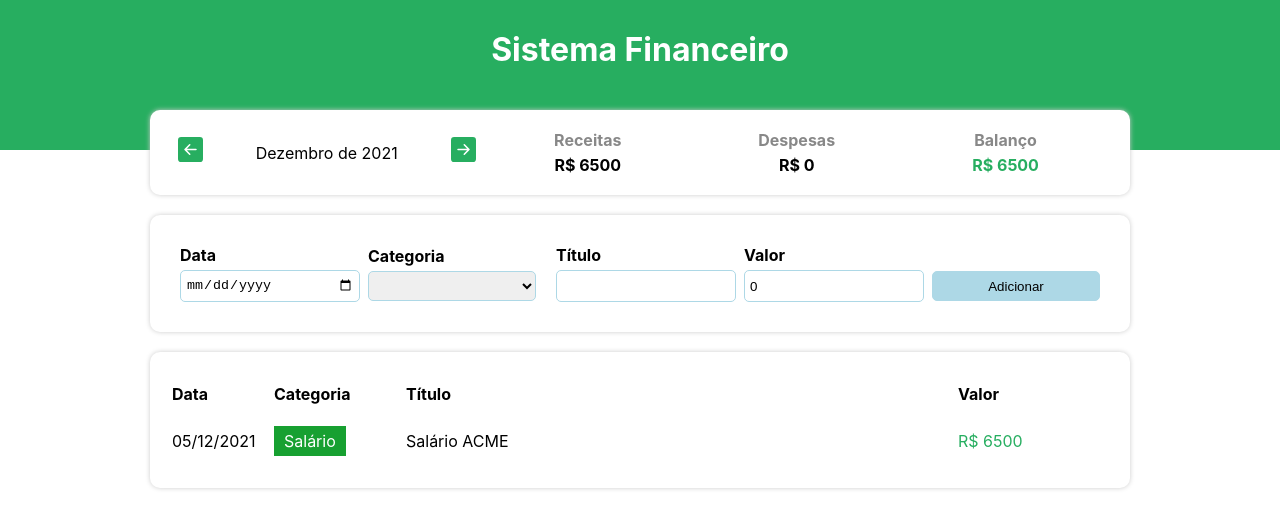
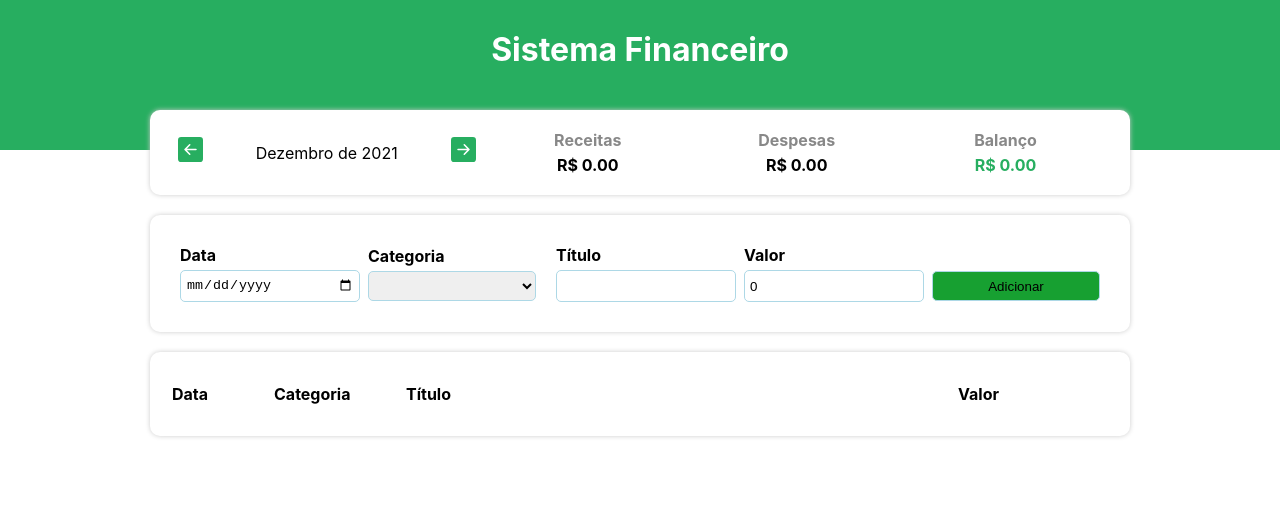
Before and after one commit to CristianoDaSilvaFerreira/expense-tracker, a React (Create React App) app: page / in a window 1280 px wide. Shown: the top 528 px of the page. Built offline with nearby package versions, Linux system fonts and the light colour scheme.

Commit message:
:up: Finalizando o projeto

```diff
--- a/src/App.tsx
+++ b/src/App.tsx
@@ -2,7 +2,7 @@ import { useState, useEffect } from 'react';
 import * as AppStyles from './App.styles';
 
 import { Item } from './types/Item';
-import { Category } from './types/Category';
+// import { Category } from './types/Category';
 
 import { items } from './data/items'
 import { categories } from './data/categories';
--- a/src/components/InputArea/styles.ts
+++ b/src/components/InputArea/styles.ts
@@ -37,12 +37,12 @@ export const Button = styled.button`
     padding: 0 0.313rem;
     border: 1px solid lightblue;
     border-radius: 0.313rem;
-    background-color: lightblue;
+    background-color: #17A031;
     color: black;
     cursor: pointer;
 
     &:hover {
-        background-color: blue;
+        background-color: #4CAF50;
         color: white;
     }
 `;
--- a/src/components/ResumeItem/index.tsx
+++ b/src/components/ResumeItem/index.tsx
@@ -11,7 +11,7 @@ export const ResumeItem = ({ title, value, color }: Props) => {
         <ResumeStyles.Container>
             <ResumeStyles.Title>{title}</ResumeStyles.Title>
             <ResumeStyles.Info
-            color={color}>R$ {value}</ResumeStyles.Info>
+            color={color}>R$ {(value).toFixed(2)}</ResumeStyles.Info>
         </ResumeStyles.Container>
     );
 }
--- a/src/components/TableItem/index.tsx
+++ b/src/components/TableItem/index.tsx
@@ -26,7 +26,7 @@ export const TableItem = ({ item }: Props) => {
 
             <TableItemStyle.TableColumn>
                 <TableItemStyle.Value color={categories[item.category].expense ? 'red' : '#27ae60'}>
-                    R$ {item.value}
+                    R$ {(item.value).toFixed(2)}
                 </TableItemStyle.Value>
             </TableItemStyle.TableColumn>
         </TableItemStyle.TableLine>
--- a/src/data/categories.ts
+++ b/src/data/categories.ts
@@ -4,4 +4,10 @@ export const categories: Category = {
     food: { title: 'Alimentação', color: '#fdb032', expense: true },
     rent: { title: 'Aluguel', color: '#785131', expense: true },
     salary: { title: 'Salário', color: '#17A031', expense: false },
+    payment: { title: 'Pagamento', color: '#1C7947', expense: false },
+    installment: { title: 'Internet', color: '#FFC900', expense: true },
+    phone_bill: { title: 'Conta Telefônica', color: '#FFA400', expense: false },
+    water_bill: { title: 'Conta de Água', color: '#F0A500', expense: false },
+    energy_bill: { title: 'Conta de Energia', color: '#FEC260', expense: false },
+    other: { title: 'Outros', color: '#FF7272', expense: false },
 }
--- a/src/data/items.ts
+++ b/src/data/items.ts
@@ -2,31 +2,31 @@
 import { Item } from '../types/Item';
 
 export const items: Item[] = [
-    {
-        date: new Date(2021, 12, 4),
-        category: 'food',
-        title: 'McDonoalds',
-        value: 32.65
-    },
+    // {
+    //     date: new Date(2021, 12, 4),
+    //     category: 'food',
+    //     title: 'McDonoalds',
+    //     value: 32.65
+    // },
 
-    {
-        date: new Date(2021, 12, 4),
-        category: 'food',
-        title: 'Burger King',
-        value: 38.00
-    },
+    // {
+    //     date: new Date(2021, 12, 4),
+    //     category: 'food',
+    //     title: 'Burger King',
+    //     value: 38.00
+    // },
 
-    {
-        date: new Date(2021, 12, 4),
-        category: 'rent',
-        title: 'Aluguel Apt',
-        value: 2500.00
-    },
+    // {
+    //     date: new Date(2021, 12, 4),
+    //     category: 'rent',
+    //     title: 'Aluguel Apt',
+    //     value: 2500.00
+    // },
 
-    {
-        date: new Date(2021, 11, 5),
-        category: 'salary',
-        title: 'Salário ACME',
-        value: 6500
-    },
+    // {
+    //     date: new Date(2021, 11, 5),
+    //     category: 'salary',
+    //     title: 'Salário ACME',
+    //     value: 6500
+    // },
 ];
```
